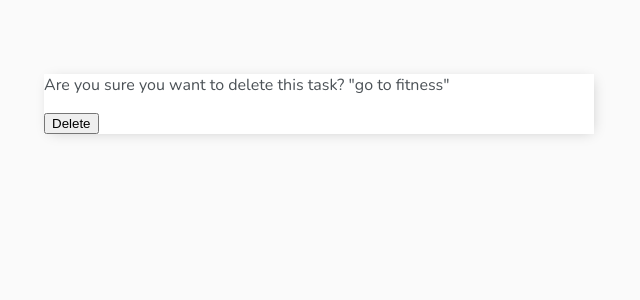
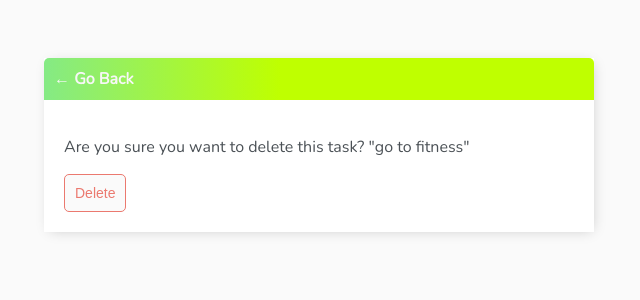
Before and after one commit to HABIBULLO77/ToDo-List, a Django app: page /task-delete/5/ in a window 1280 px wide. Shown: the top 300 px of the page, without its empty margins (321-961 px from the left). Run offline with Django 4.2, Linux system fonts and the light colour scheme; a user stored in the database is signed in; data comes from the database, SQL or seed files in the repository; both versions use the stored data as it was after the commit.

Commit message:
styling pages

```diff
--- a/base/templates/base/main.html
+++ b/base/templates/base/main.html
@@ -132,6 +132,10 @@
                 cursor: pointer;
                 text-decoration: none;
             }
+
+            .card-body {
+                padding: 20px;
+            }
         </style>
     </head>
     <body>
--- a/base/templates/base/task_confirm_delete.html
+++ b/base/templates/base/task_confirm_delete.html
@@ -1,11 +1,17 @@
 {% extends 'base/main.html' %}
 {% block content %}
 
-<a href="{% url 'tasks' %}"></a>
-<form method="POST">
-    {% csrf_token %}
-    <p>Are you sure you want to delete this task? "{{task}}"</p>
-    <input type="submit" value="Delete">
-</form>
+<div class="header-bar">
+    <a href="{% url 'tasks' %}">&#8592; Go Back</a>
+</div>
+
+<div class="card-body">
+    <form method="POST">
+        {% csrf_token %}
+        <p>Are you sure you want to delete this task? "{{task}}"</p>
+        <input class="button" type="submit" value="Delete">
+    </form>
+</div>
+
 
 {% endblock content %}
```
Also changed, not shown: db.sqlite3.
